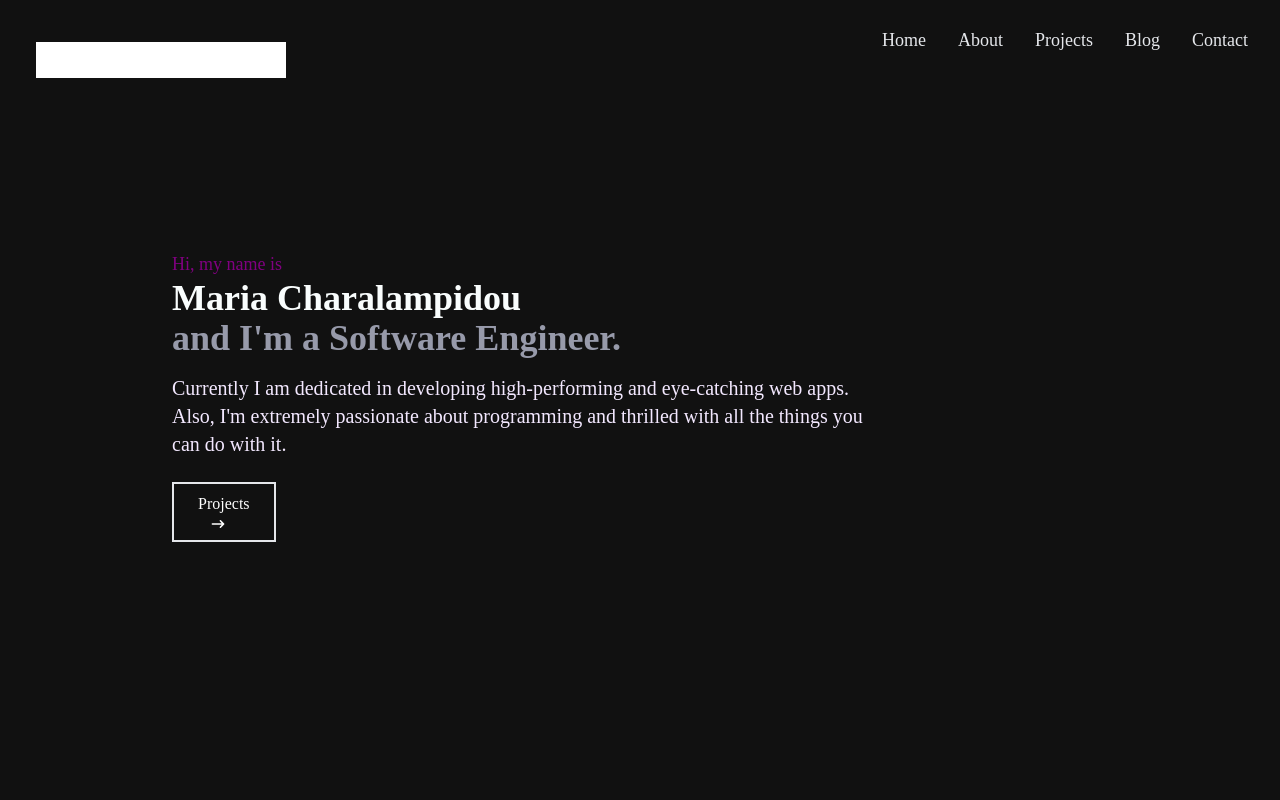
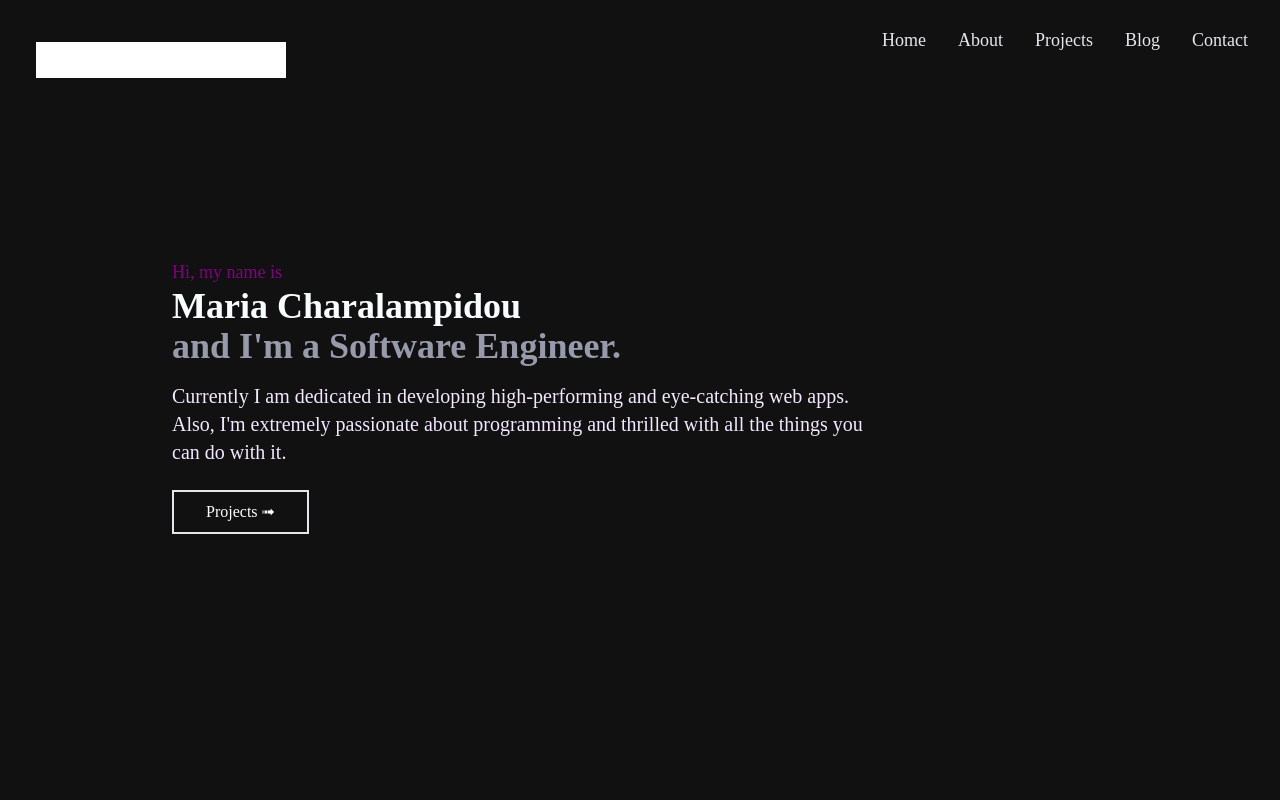
Before and after one commit to mariachar/mariachar.github.io, a React (Create React App) app: page / in a window 1280 px wide. Shown: the top 800 px of the page. Built offline with nearby package versions, Linux system fonts and the light colour scheme.

Commit message:
edit navbar

```diff
--- a/src/components/Home.jsx
+++ b/src/components/Home.jsx
@@ -12,13 +12,10 @@ const Home = () => {
                 <p className='text-purple-100 py-4 max-w-[700px] text-xl'> Currently I am dedicated in developing high-performing and eye-catching web apps. Also, I'm extremely passionate about programming and thrilled
                 with all the things you can do with it. </p>
             <div>
-            <button className='hidden lg:flex text-white group border-2 px-6 py-2 my-2 items-center ease-in-out fill-effect'>
+            <button className='hidden lg:flex text-white group border-2 px-8 py-2 my-2 items-center ease-in-out fill-effect'>
               <Link to="projects" spy={true} smooth={true} duration={500}>
-                Projects
-                <span className='group-hover:rotate-360 duration-300'>
-                    <HiArrowNarrowRight className='ml-3' />
-                </span>
-                </Link>
+                Projects ➟
+              </Link>
             </button>
             </div>
         </div>
--- a/src/components/Navbar.jsx
+++ b/src/components/Navbar.jsx
@@ -10,7 +10,7 @@ export const Navbar = () => {
     const handleClick = () => setNav(!nav)
 
     return (
-        <div className='fixed w-full h-[80px] flex justify-between items-center px-4 bg-[#111111] text-gray-200'>
+        <div className='fixed w-full h-[80px] flex justify-between items-center px-4 bg-[#111111] text-gray-200 z-50'>
             <div style={{marginLeft: '20px'}}>
                 <img src={result} alt="Welcome" style={{ width: '250px', marginTop: '40px' }} />
             </div>
@@ -20,23 +20,23 @@ export const Navbar = () => {
             <div className='hidden md:flex'>
                 <ul className='hidden md:flex text-lg'>
                     <li className='hover:text-[#800080]'>
-                    <Link to="home" smooth={true} offset={50} duration={500} >
+                    <Link to="home" smooth={true} offset={-50} duration={500} >
                         Home
                     </Link></li>
                     <li className='hover:text-[#800080]'>
-                    <Link to="about" smooth={true} offset={50} duration={500} >
+                    <Link to="about" smooth={true} offset={-75} duration={500} >
                         About
                     </Link></li>
                     <li className='hover:text-[#800080]'>
-                    <Link to="projects" smooth={true} offset={50} duration={500} >
+                    <Link to="projects" smooth={true} offset={-50} duration={500} >
                         Projects
                     </Link></li>
                     <li className='hover:text-[#800080]'>
-                    <Link to="blog" smooth={true} offset={50} duration={500} >
+                    <Link to="blog" smooth={true} offset={-50} duration={500} >
                         Blog
                     </Link></li>
                     <li className='hover:text-[#800080]'>
-                    <Link to="contact" smooth={true} offset={50} duration={500} >
+                    <Link to="contact" smooth={true} offset={-50} duration={500} >
                         Contact
                     </Link></li>
                 </ul>
```
